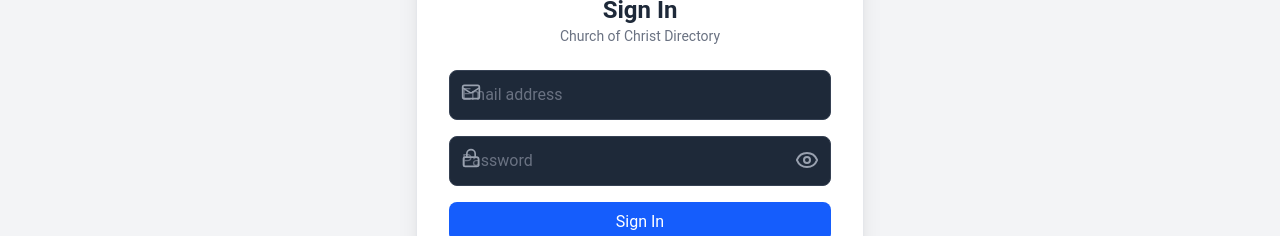
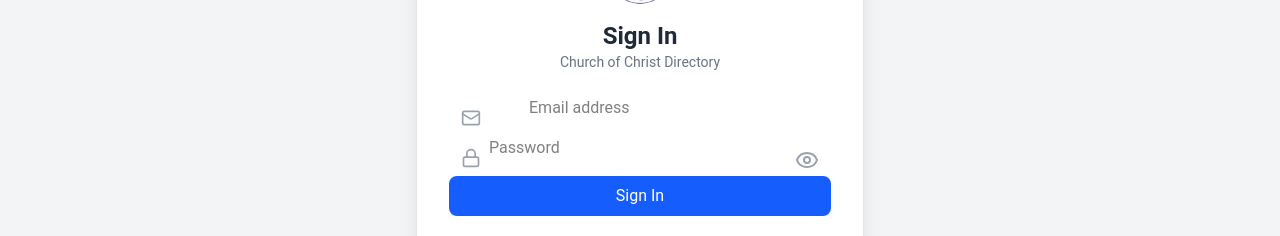
Before and after one commit to reuben200/cocdirectory, a React (Vite) app: page /login in a window 1280 px wide. Shown: the part 385-621 px from the top of the page. Built offline with nearby package versions, Linux system fonts and the light colour scheme; no server answers; the database is empty.

Commit message:
Update input styles in Login component

```diff
--- a/src/pages/auth/Login.jsx
+++ b/src/pages/auth/Login.jsx
@@ -53,7 +53,7 @@
               value={form.email}
               onChange={handleChange}
               required
-              className="input-style bg-white pl-20"
+              className="rounded-md bg-white pl-20"
             />
           </div>
           <div className="relative">
@@ -65,7 +65,7 @@
               value={form.password}
               onChange={handleChange}
               required
-              className="input-style bg-white pl-10"
+              className="rounded-md bg-white pl-10"
             />
             <button
               type="button"
```
